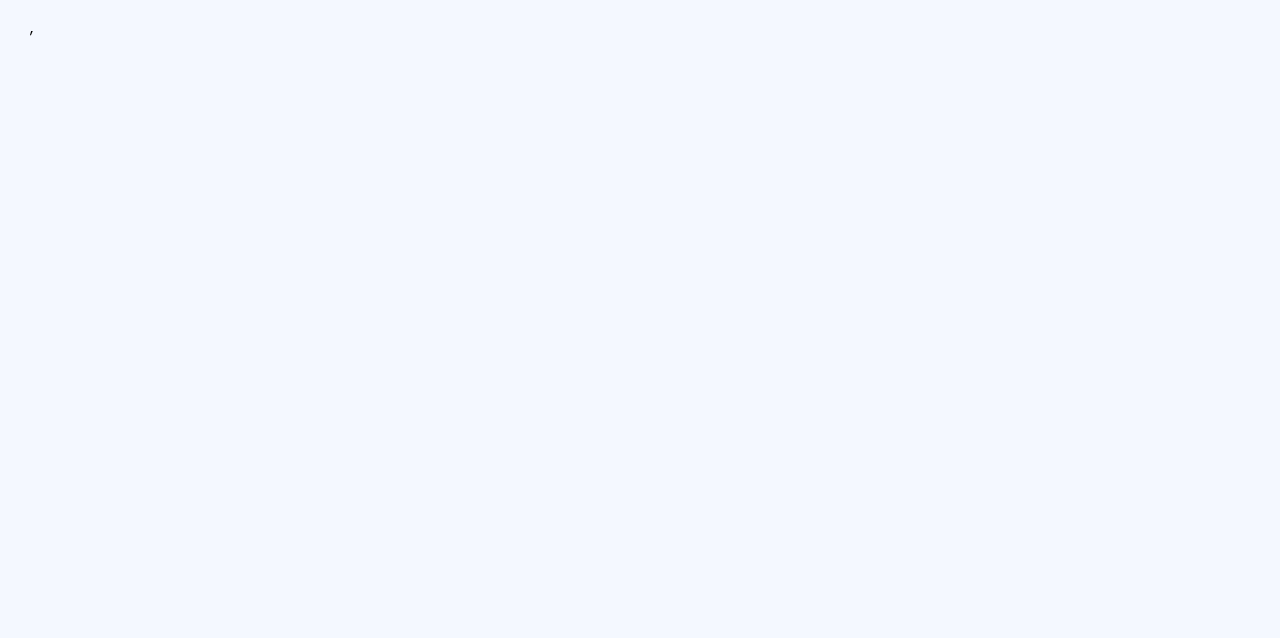
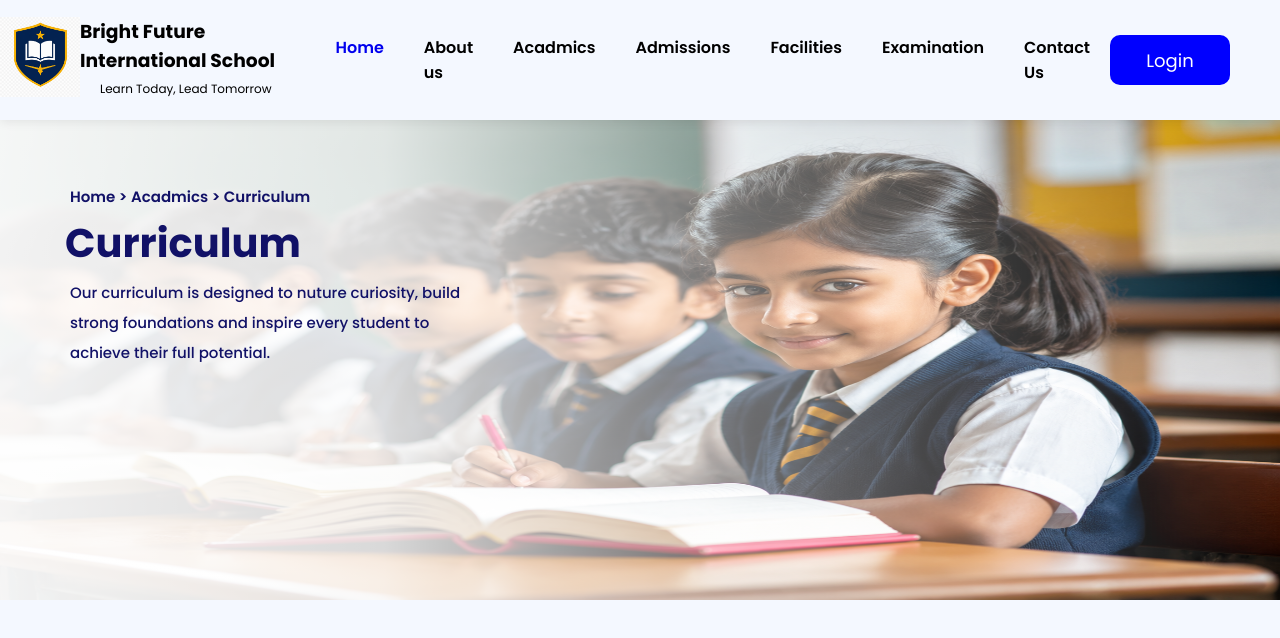
Before and after one commit to Ranjeet-Kumar-Diwakar/School-Management-FrontEnd, a React (Vite) app: page /acadmics/curriculum in a window 1280 px wide. Before the commit this address had no page. Shown: the top 638 px of the page. Built offline with nearby package versions, Linux system fonts and the light colour scheme.

Commit message:
Add Curriculum page and fixing routes structure

```diff
--- a/src/components/Acadmics/Curriculum.jsx
+++ b/src/components/Acadmics/Curriculum.jsx
@@ -0,0 +1,29 @@
+
+import { Minus } from 'lucide-react'
+import '../../styles/curriculum.css'
+
+const Curriculum = () => {
+
+    return (
+        <div>
+            <div className="curr-container">
+                <div className="image-section">
+                    <img src="/images/children.png" alt="children" />
+
+
+                    <div className="curr-overlay">
+
+                        <p className='address-text'>Home > Acadmics > Curriculum</p>
+                        <h1>Curriculum</h1>
+                        <p className='curr-intro'>
+                            Our curriculum is designed to nuture curiosity, build strong foundations and inspire every student to achieve their full potential.
+                        </p>
+
+                    </div>
+                </div>
+            </div>
+        </div>
+    )
+}
+
+export default Curriculum
--- a/src/components/Layout.jsx
+++ b/src/components/Layout.jsx
@@ -7,8 +7,8 @@ const Layout = () => {
         <div>
             <Navbar />
 
-            <main className="page-content">
-                <Outlet />
+            <main>
+                <Outlet  />
             </main>
         </div>
     )
--- a/src/components/Navbar.jsx
+++ b/src/components/Navbar.jsx
@@ -47,12 +47,12 @@ const Navbar = () => {
                             Acadmics
 
                             <ul className="dropdown-menu" >
-                                <li><Link>Curriculum</Link></li>
-                                <li><Link>Classes</Link></li>
-                                <li><Link>Departments</Link></li>
-                                <li><Link>Acadmic Calender</Link></li>
-                                <li><Link>Syllabus</Link></li>
-                                <li><Link>Courses</Link></li>
+                                <li><Link to="/acadmics/curriculum">Curriculum</Link></li>
+                                <li><Link to="/acadmics/classes">Classes</Link></li>
+                                <li><Link to="/acadmics/department">Departments</Link></li>
+                                <li><Link to="/acadmics/acadmic-calender">Acadmic Calender</Link></li>
+                                <li><Link to="/acadmics/syllabus">Syllabus</Link></li>
+                                <li><Link to="/acadmics/course">Courses</Link></li>
                             </ul>
                         </li>
 
--- a/src/components/PageRoutes.jsx
+++ b/src/components/PageRoutes.jsx
@@ -8,6 +8,7 @@ import PrivacyPolicy from "./about-us/PrivacyPolicy"
 import Login from "./Login"
 import Signup from "./Signup"
 import VisionMission from "./about-us/VisionMission"
+import Curriculum from "./Acadmics/Curriculum"
 
 
 const PageRoutes = () => {
@@ -22,6 +23,8 @@ const PageRoutes = () => {
                     <Route path="/about/infrastructure" element={<Infarastructure />}/>
                     <Route path="/about/privacy-policy" element={<PrivacyPolicy />}/>
                     <Route path="/about/vision-mission" element={<VisionMission />}/>
+                    <Route path="/acadmics/curriculum" element={<Curriculum />}/>
+
                 </Route>
 
                 <Route path="/login" element={<Login />}/>
--- a/src/styles/Login.css
+++ b/src/styles/Login.css
@@ -7,7 +7,7 @@
 
 body {
     background-color: #efe7e7;
-    margin: auto;
+    /* margin: auto; */
 }
 
 .school-logo {
--- a/src/styles/carousel.css
+++ b/src/styles/carousel.css
@@ -7,6 +7,11 @@
     width: 100%;
     height: 70vh;
     object-fit: fill;
+}
+
+.carousel{
+  margin-top: 10px;
+  padding: 10px;
 }
 .overlay{
     position: absolute;
@@ -23,6 +28,7 @@
     background: rgba(0, 0, 0, 0.5);
     color: white;
    overflow-y: hidden;
+   z-index: 1;
 }
 
 .overlay-text{
--- /dev/null
+++ b/src/styles/curriculum.css
@@ -0,0 +1,54 @@
+* {
+    padding: 0;
+    margin: 0;
+    box-sizing: border-box;
+}
+
+.curr-container {
+    margin-top: 15vh;
+}
+
+
+.curr-container .image-section img {
+    position: absolute;
+    width: 100%;
+    height: 60vh;
+    object-fit: fill;
+}
+
+.curr-container .curr-overlay{
+    position: absolute;
+    width: 100%;
+    height: 60vh;
+    left: 0;
+    right: 0;
+    background: linear-gradient(
+        to right,
+        rgba(255,255,255,0.95) 0%,
+        rgba(255,255,255,0.85) 30%,
+        rgba(255,255,255,0.45) 55%,
+        rgba(255,255,255,0) 100%
+    );
+    padding: 60px 50px;
+
+}
+
+.curr-container .curr-overlay .address-text{
+    color: #111167;
+    font-weight: 600;
+    font-size: 15px;
+}
+
+.curr-container .curr-overlay h1 {
+    margin-left: 15px;
+    color: #111167;
+    font-size: 2.5rem;
+}
+
+.curr-container .curr-intro{
+    max-width: 400px;
+    font-size: 15px;
+    color: #111167;
+    font-weight: 500;
+    line-height: 30px;
+}
--- a/src/styles/midsection.css
+++ b/src/styles/midsection.css
@@ -15,7 +15,7 @@
 }
 
 .upper-list-container {
-    width: 85%;
+    width: 100%;
     max-width: 1400px;
 
     display: flex;
--- a/src/styles/navbar.css
+++ b/src/styles/navbar.css
@@ -16,6 +16,7 @@
     top: 0;
     left: 0;
     background-color: #f4f8ff;
+    z-index: 9999;
 }
 
 .menu-btn {
@@ -101,6 +102,7 @@
   list-style: none;
   display: flex;
   flex-direction: column;
+  z-index: 1500;
 
   box-shadow: 0 5px 15px rgba(0,0,0,.2);
 
--- a/src/styles/ourschool.css
+++ b/src/styles/ourschool.css
@@ -9,10 +9,10 @@ body {
     background-color: #f4f8ff;
 
     text-wrap: wrap;
-    margin: 15px 30px;
+    /* margin: 15px 30px; */
 
-);
 }
+
 
 
 .about-header {
```
Also changed, not shown: public/images/children.png (added).
